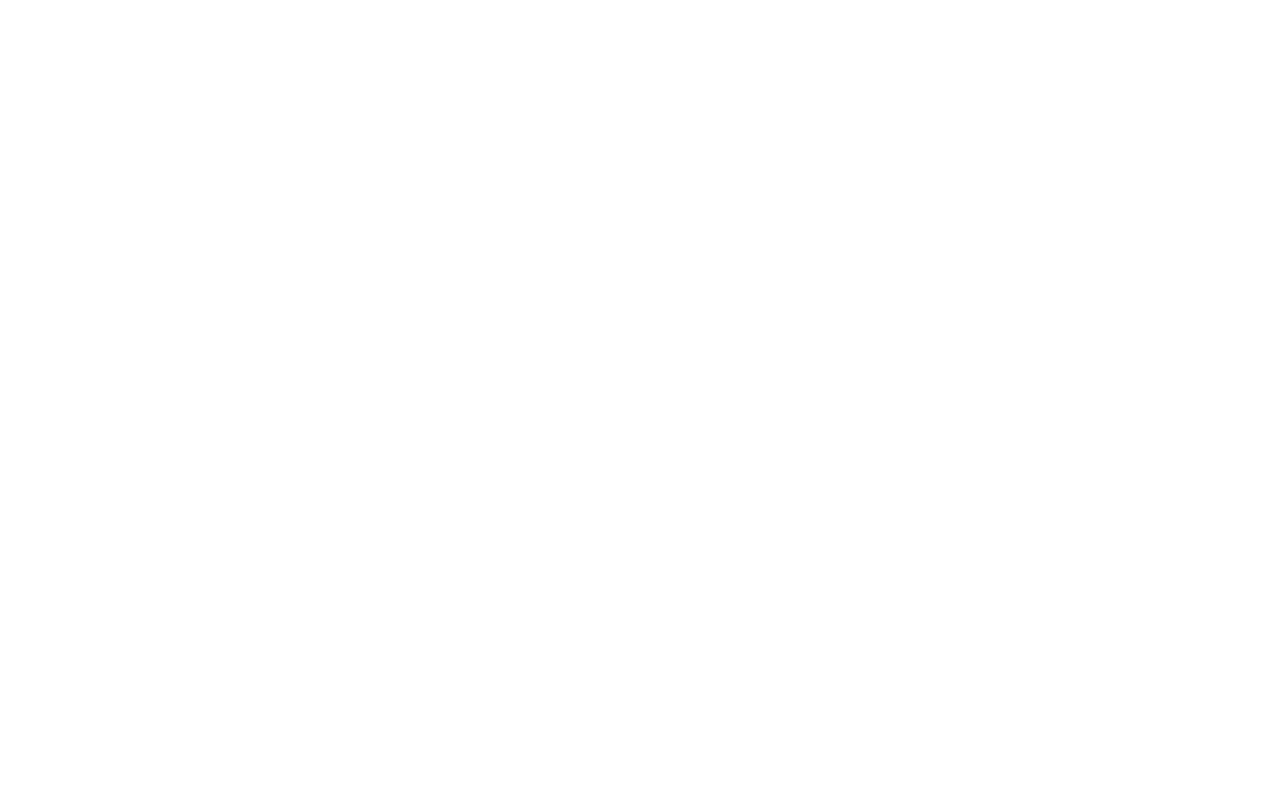
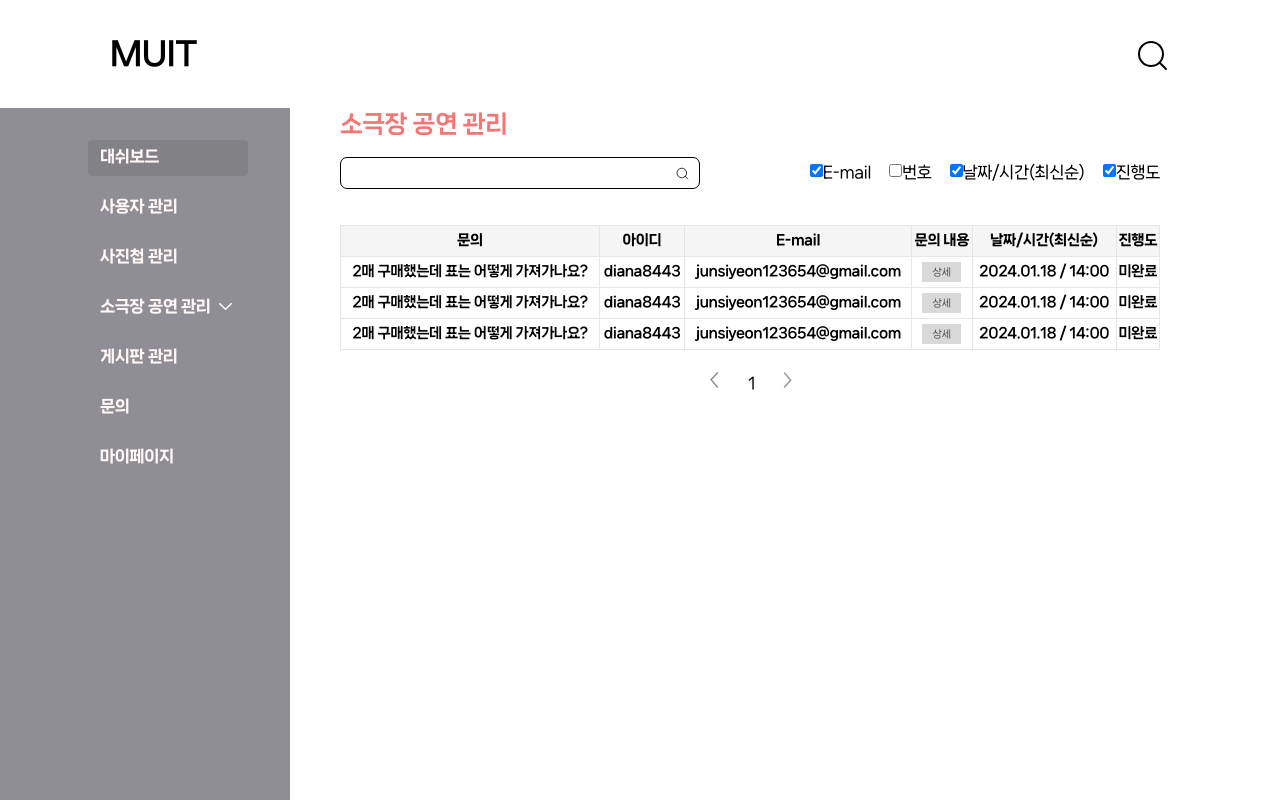
Before and after one commit to see-a-theater/CC_Frontend, a React (Vite) app: page /admin/inquiry in a window 1280 px wide. Before the commit this address had no page. Built offline with nearby package versions, Linux system fonts and the light colour scheme.

Commit message:
[FEAT] 관리자 문의 페이지

```diff
--- a/src/App.jsx
+++ b/src/App.jsx
@@ -51,6 +51,8 @@
 import UsersDetail from './pages/admin/UsersDetail.jsx';
 import GalleryDetail from './pages/admin/GalleryDetail.jsx';
 import PlaysDetail from './pages/admin/PlaysDetail.jsx';
+import Inquiry from './pages/admin/Inquiry.jsx';
+import InquiryDetail from './pages/admin/InquiryDetail.jsx';
 
 function App() {
 	return (
@@ -132,6 +134,8 @@
 						element={<ReservationManagementDetail />}
 					/>
 					<Route path="refunds" element={<RefundManagement />} />
+					<Route path="inquiry" element={<Inquiry />} />
+					<Route path="inquiry/:inquiryId" element={<InquiryDetail />} />
 					<Route path="mypage" element={<MyPageManagement />} />
 				</Route>
 			</Routes>
--- /dev/null
+++ b/src/components/Admin/SimpleTable.jsx
@@ -0,0 +1,51 @@
+import React from 'react';
+import styled from 'styled-components';
+
+const SimpleTable = ({ data }) => {
+	if (!data || data.length === 0) return <p>데이터가 없습니다.</p>;
+
+	const headers = Object.keys(data[0]).filter((key) => key !== 'id');
+	const rows = data.slice(1);
+
+	return (
+		<Table>
+			<thead>
+				<tr>
+					{headers.map((key) => (
+						<Th key={key}>{data[0][key]}</Th>
+					))}
+				</tr>
+			</thead>
+			<tbody>
+				{rows.map((item) => (
+					<tr key={item.id}>
+						{headers.map((key) => (
+							<Td key={key}>{item[key]}</Td>
+						))}
+					</tr>
+				))}
+			</tbody>
+		</Table>
+	);
+};
+
+export default SimpleTable;
+
+const Table = styled.table`
+	width: 100%;
+	border-collapse: collapse;
+	margin-top: 20px;
+`;
+
+const Th = styled.th`
+	padding: 14px;
+	font-weight: bold;
+	border: 1px solid #ccc;
+	text-align: center;
+`;
+
+const Td = styled.td`
+	padding: 14px;
+	border: 1px solid #ccc;
+	text-align: center;
+`;
--- /dev/null
+++ b/src/pages/admin/Inquiry.jsx
@@ -0,0 +1,125 @@
+import { useMemo, useState } from 'react';
+import styled from 'styled-components';
+
+import FilterHeader from '@/components/Admin/FilterHeader';
+import UserTable from '@/components/Admin/UserTable';
+
+function Inquiry() {
+	const inquiry_data = [
+		{
+			content: '문의',
+			userId: '아이디',
+			email: 'E-mail',
+			manage: '문의 내용',
+			date: '날짜/시간(최신순)',
+			situation: '진행도',
+			id: 0,
+		},
+		{
+			content: '2매 구매했는데 표는 어떻게 가져가나요?',
+			userId: 'diana8443',
+			email: ' junsiyeon123654@gmail.com',
+			manage: '/admin/inquiry/',
+			date: '2024.01.18 / 14:00',
+			situation: '미완료',
+			id: 1,
+		},
+		{
+			content: '2매 구매했는데 표는 어떻게 가져가나요?',
+			userId: 'diana8443',
+			email: ' junsiyeon123654@gmail.com',
+			manage: '/admin/inquiry/',
+			date: '2024.01.18 / 14:00',
+			situation: '미완료',
+			id: 2,
+		},
+		{
+			content: '2매 구매했는데 표는 어떻게 가져가나요?',
+			userId: 'diana8443',
+			email: ' junsiyeon123654@gmail.com',
+			manage: '/admin/inquiry/',
+			date: '2024.01.18 / 14:00',
+			situation: '미완료',
+			id: 3,
+		},
+	];
+
+	const [searchTerm, setSearchTerm] = useState('');
+	const [visibleColumns, setVisibleColumns] = useState([
+		'content',
+		'userId',
+		'email',
+		'manage',
+		'date',
+		'situation',
+	]);
+	const [currentPage, setCurrentPage] = useState(1);
+	const itemsPerPage = 20;
+
+	const filterKeys = ['email', 'id', 'date', 'situation'];
+	const filterLabels = {
+		email: 'E-mail',
+		id: '번호',
+		date: '날짜/시간(최신순)',
+		situation: '진행도',
+	};
+	const filteredData = useMemo(() => {
+		const content = inquiry_data.slice(1);
+		return content.filter((user) =>
+			Object.entries(user).some(
+				([key, val]) =>
+					visibleColumns.includes(key) &&
+					val.toLowerCase().includes(searchTerm.toLowerCase()),
+			),
+		);
+	}, [searchTerm, visibleColumns, inquiry_data]);
+
+	const paginatedData = useMemo(() => {
+		const start = (currentPage - 1) * itemsPerPage;
+		return filteredData.slice(start, start + itemsPerPage);
+	}, [filteredData, currentPage]);
+
+	const totalPages = Math.ceil(filteredData.length / itemsPerPage);
+	return (
+		<Container>
+			<Content>
+				<TableArea>
+					<FilterHeader
+						title="소극장 공연 관리"
+						searchTerm={searchTerm}
+						setSearchTerm={setSearchTerm}
+						filterKeys={filterKeys}
+						filterLabels={filterLabels}
+						visibleColumns={visibleColumns}
+						setVisibleColumns={setVisibleColumns}
+					/>
+
+					<UserTable
+						data={[inquiry_data[0], ...paginatedData]}
+						currentPage={currentPage}
+						setCurrentPage={setCurrentPage}
+						totalPages={totalPages}
+						visibleColumns={visibleColumns}
+					/>
+				</TableArea>
+			</Content>
+		</Container>
+	);
+}
+
+export default Inquiry;
+
+const Container = styled.div`
+	width: 100vw;
+
+	display: flex;
+	flex-direction: column;
+`;
+const Content = styled.div`
+	width: 100%;
+	display: flex;
+`;
+const TableArea = styled.div`
+	padding: 0px 120px 50px 50px;
+	width: 100%;
+`;
--- /dev/null
+++ b/src/pages/admin/InquiryDetail.jsx
@@ -0,0 +1,119 @@
+import { useNavigate } from 'react-router-dom';
+import styled from 'styled-components';
+
+import SimpleTable from '@/components/Admin/SimpleTable';
+
+function InquiryDetail() {
+	const inquiry_data = [
+		{
+			name: '이름',
+			number: '전화번호',
+			email: 'E-mail',
+			date: '문의작성일',
+			situation: '진행도',
+			id: 0,
+		},
+		{
+			name: '전시연',
+			number: '010-1234-5678',
+			email: ' junsiyeon123654@gmail.com',
+			date: '2024.01.18 / 14:00',
+			situation: '미완료',
+			id: 1,
+		},
+	];
+	const navigate = useNavigate();
+	const goBack = () => {
+		navigate(-1);
+	};
+
+	return (
+		<Container>
+			<Title onClick={goBack}>{'<'} 일대일 문의</Title>
+			<ContentArea>
+				<SimpleTable data={inquiry_data} />
+				<div>
+					<p className="boxtitle">문의 내용</p>
+					<Box>
+						<p className="inquiryTitle">
+							제목: 2매 구매했는데 표는 어떻게 가져가나요?
+						</p>
+						<p>
+							실종 티켓을 2매 구매했습니다. 2매는 표를 어떻게 가져가야 하나요?
+							2025 2월 1일 14시 공연 티켓입니다. 실종 티켓을 2매 구매했습니다.
+							2매는 표를 어떻게 가져가야 하나요? 2025 2월 1일 14시 공연
+							티켓입니다.
+						</p>
+					</Box>
+				</div>
+
+				<div>
+					<p>답변</p>
+					<Box>
+						<p>
+							1일 전에 카카오톡으로 다른 예매창들과 같게 예매번호와 바코드를
+							전달드립니다.
+						</p>
+					</Box>
+				</div>
+			</ContentArea>
+		</Container>
+	);
+}
+
+export default InquiryDetail;
+
+const Container = styled.div`
+    width: 100%;
+    height: 100%;
+    display: flex;
+    flex-direction: column;
+    padding: 50px; 120px; 100px 50px;
+`;
+const ContentArea = styled.div`
+	width: 100%;
+	display: flex;
+	gap: 26px;
+	justify-content: center;
+	flex-direction: column;
+
+	.boxtitle {
+		color: #424242;
+		font-family: Pretendard;
+		font-size: 16px;
+		font-style: normal;
+		font-weight: 800;
+		line-height: normal;
+        margin-bottom: 5px;
+	}
+`;
+const Title = styled.h2`
+	color: #000;
+	text-align: left;
+	font-size: 24px;
+	font-style: normal;
+	font-weight: 700;
+	margin-bottom: 16px;
+`;
+const Box = styled.div`
+	width: 100%;
+	min-height: 198px;
+
+	padding: 10px 14px;
+
+	display: flex;
+	gap: 10px;
+	flex-direction: column;
+	align-items: flex-start;
+
+	border: 1px solid #8f8e94;
+
+	font-size: ${({ theme }) => theme.font.fontSize.title16};
+	font-weight: ${({ theme }) => theme.font.fontWeight.bold};
+
+	.inquiryTitle {
+		color: #8f8e94;
+		font-family: Pretendard;
+		font-size: 16px;
+	}
+`;
--- a/src/pages/admin/PlaysDetail.jsx
+++ b/src/pages/admin/PlaysDetail.jsx
@@ -130,7 +130,7 @@
 	height: 38px;
 	border-radius: 8px;
 	background: var(--color-pink-100, #fff7f5);
-    font-size: font-size: ${({ theme }) => theme.font.fontSize.title16};
+    font-size: ${({ theme }) => theme.font.fontSize.title16};
     font-weight: ${({ theme }) => theme.font.fontWeight.extraBold};
 	color: ${({ theme }) => theme.colors.pink600};
 `;
```
